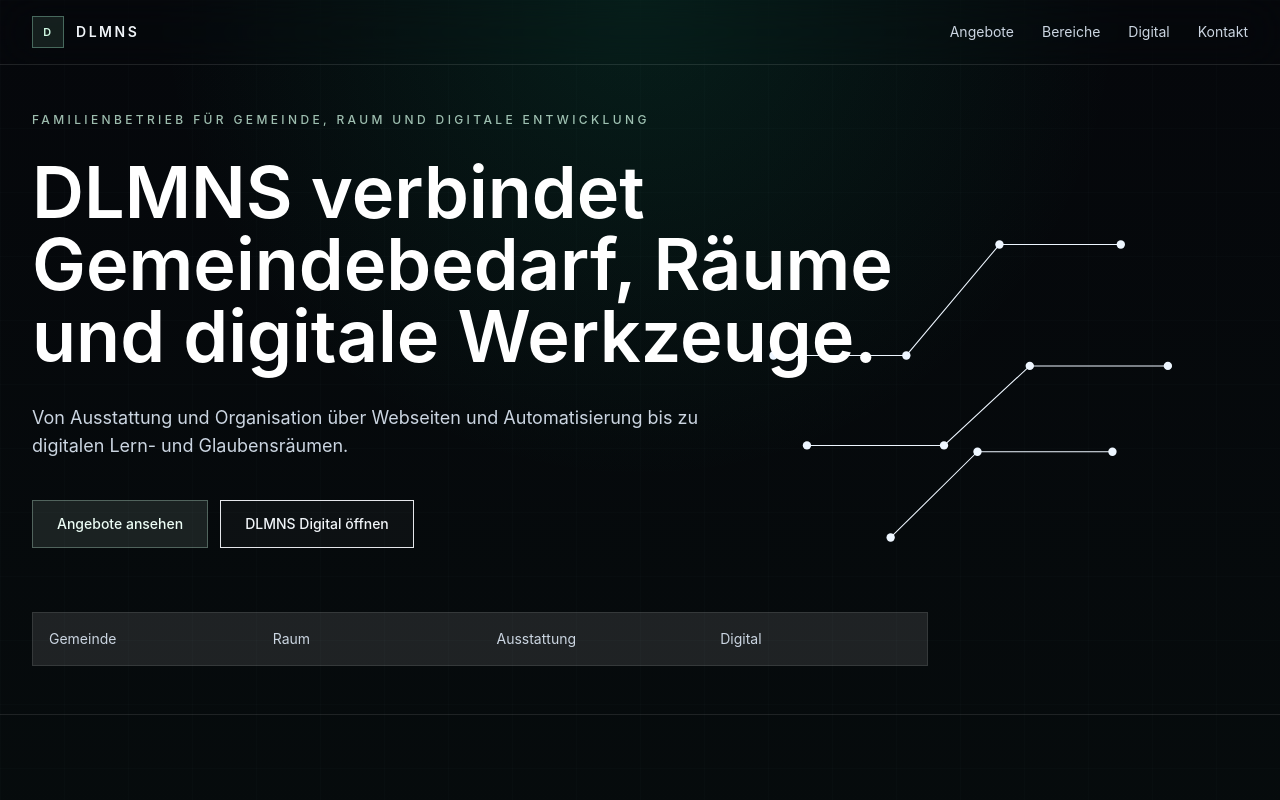
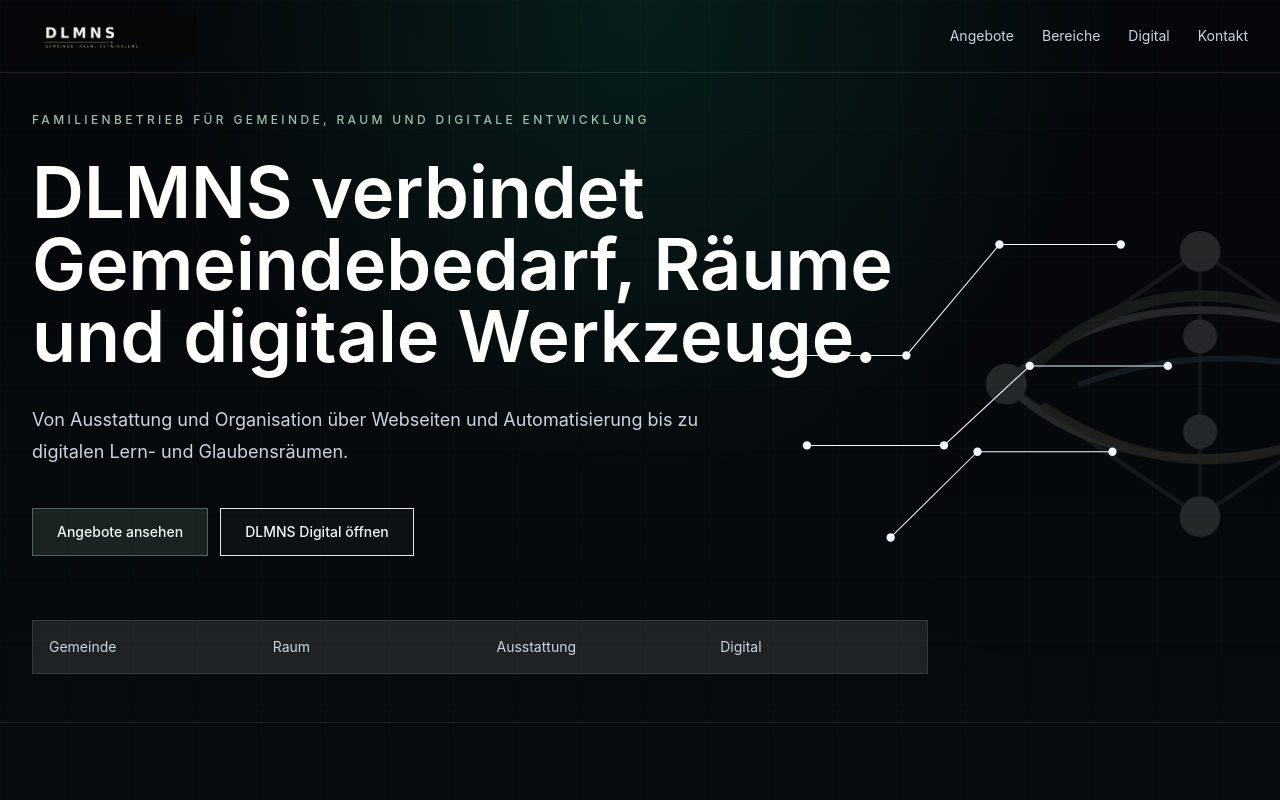
Before and after one commit to PixelFlux782/DLMNS_Main, a Next.js app: page / in a window 1280 px wide. Shown: the top 800 px of the page. Built offline with nearby package versions, Linux system fonts and the light colour scheme.

Commit message:
Phase 3 — Neue DLMNS-Logos sauber in Hauptseite einbinden

```diff
--- a/app/layout.tsx
+++ b/app/layout.tsx
@@ -5,7 +5,11 @@
   title: "DLMNS | Gemeinde, Raum und digitale Entwicklung",
   description:
     "DLMNS ist ein Familienbetrieb für Gemeindebedarf, Räume, Ausstattung, digitale Werkzeuge und neue Angebotsentwicklung.",
-  metadataBase: new URL("https://dlmns.vercel.app")
+  metadataBase: new URL("https://dlmns.vercel.app"),
+  icons: {
+    icon: "/dlmns-main-icon.png",
+    apple: "/dlmns-main-icon.png"
+  }
 };
 
 export default function RootLayout({
--- a/components/root-page.tsx
+++ b/components/root-page.tsx
@@ -1,6 +1,7 @@
 "use client";
 
 import { motion } from "framer-motion";
+import Image from "next/image";
 import { offers, primaryLinks, worlds } from "@/lib/worlds";
 
 const fadeIn = {
@@ -28,15 +29,22 @@
 
 function Header() {
   return (
-    <header className="fixed left-0 right-0 top-0 z-50 border-b border-white/10 bg-ink/78 backdrop-blur-xl">
-      <nav className="mx-auto flex h-16 max-w-7xl items-center justify-between px-5 sm:px-8">
-        <a href="#top" className="flex items-center gap-3" aria-label="DLMNS Start">
-          <span className="grid h-8 w-8 place-items-center border border-emerald-200/35 bg-emerald-200/10 text-[0.68rem] font-semibold tracking-[0.16em] text-emerald-100">
-            D
-          </span>
-          <span className="text-sm font-semibold tracking-[0.18em] text-slate-100">
-            DLMNS
-          </span>
+    <header className="fixed left-0 right-0 top-0 z-50 border-b border-white/10 bg-ink/84 backdrop-blur-xl">
+      <nav className="mx-auto flex h-[4.5rem] max-w-7xl items-center justify-between px-5 sm:px-8">
+        <a
+          href="#top"
+          className="flex h-12 w-[8.75rem] items-center sm:w-[10.25rem]"
+          aria-label="DLMNS Start"
+        >
+          <Image
+            src="/dlmns-main-wordmark.png"
+            alt="DLMNS"
+            width={3000}
+            height={720}
+            priority
+            className="h-auto w-full object-contain"
+            sizes="(min-width: 640px) 164px, 140px"
+          />
         </a>
         <div className="hidden items-center gap-7 text-sm text-slate-300 md:flex">
           <a className="transition hover:text-white" href="#angebote">
@@ -63,14 +71,23 @@
       id="top"
       className="relative mx-auto flex min-h-[86svh] max-w-7xl flex-col justify-center px-5 pb-12 pt-28 sm:px-8 lg:min-h-[82svh]"
     >
-      <div className="max-w-4xl">
-        <p className="mb-7 text-xs font-medium uppercase tracking-[0.28em] text-emerald-100/75">
+      <Image
+        src="/dlmns-main-icon.png"
+        alt=""
+        width={1400}
+        height={1400}
+        aria-hidden="true"
+        className="pointer-events-none absolute right-[-12rem] top-28 hidden w-[34rem] max-w-none opacity-[0.13] mix-blend-screen lg:block"
+        sizes="544px"
+      />
+      <div className="w-full max-w-[calc(100vw-2.5rem)] sm:max-w-4xl">
+        <p className="mb-7 max-w-[22rem] text-xs font-medium uppercase tracking-[0.16em] text-emerald-100/75 sm:max-w-none sm:tracking-[0.28em]">
           Familienbetrieb für Gemeinde, Raum und digitale Entwicklung
         </p>
-        <h1 className="max-w-4xl text-4xl font-semibold leading-[1.08] text-white sm:text-6xl lg:text-7xl">
+        <h1 className="max-w-[20rem] text-[1.75rem] font-semibold leading-[1.16] text-white sm:max-w-4xl sm:text-6xl sm:leading-[1.08] lg:text-7xl">
           DLMNS verbindet Gemeindebedarf, Räume und digitale Werkzeuge.
         </h1>
-        <p className="mt-8 max-w-2xl text-base leading-8 text-slate-300 sm:text-lg">
+        <p className="mt-8 max-w-[21rem] text-sm leading-7 text-slate-300 sm:max-w-2xl sm:text-lg sm:leading-8">
           Von Ausstattung und Organisation über Webseiten und Automatisierung bis
           zu digitalen Lern- und Glaubensräumen.
         </p>
@@ -92,7 +109,7 @@
         </div>
       </div>
 
-      <div className="mt-16 grid max-w-4xl grid-cols-2 gap-px border border-white/10 bg-white/10 sm:grid-cols-4">
+      <div className="mt-16 grid w-full max-w-[calc(100vw-2.5rem)] grid-cols-2 gap-px border border-white/10 bg-white/10 sm:max-w-4xl sm:grid-cols-4">
         {["Gemeinde", "Raum", "Ausstattung", "Digital"].map((item) => (
           <div key={item} className="bg-ink/72 px-4 py-4 text-sm text-slate-300">
             {item}
@@ -306,10 +323,17 @@
   const linkedWorlds = worlds.filter((world) => world.href);
 
   return (
-    <footer className="border-t border-white/10 py-12">
+    <footer className="border-t border-white/10 bg-ink/42 py-12">
       <div className="mx-auto grid max-w-7xl gap-10 px-5 text-sm text-slate-400 sm:px-8 lg:grid-cols-[1fr_1fr]">
         <div>
-          <p className="font-semibold tracking-[0.18em] text-slate-100">DLMNS</p>
+          <Image
+            src="/dlmns-main-horizontal-dark.png"
+            alt="DLMNS - Gemeinde. Raum. Entwicklung."
+            width={3600}
+            height={1520}
+            className="h-auto w-56 object-contain sm:w-64"
+            sizes="(min-width: 640px) 256px, 224px"
+          />
           <p className="mt-4 max-w-md leading-7">
             Familienbetrieb für Gemeinde, Raum, Ausstattung und digitale Entwicklung.
           </p>
```
Also changed, not shown: public/dlmns-main-icon.png (added).
